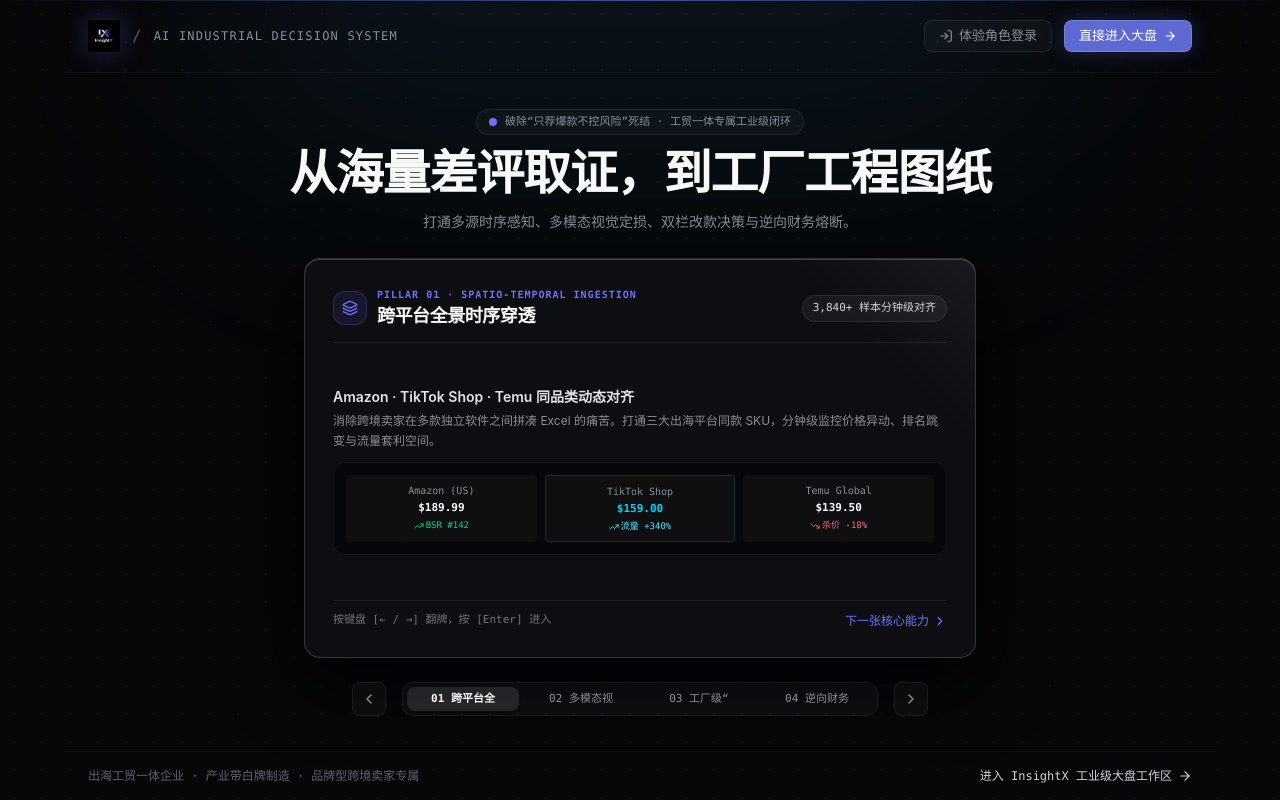
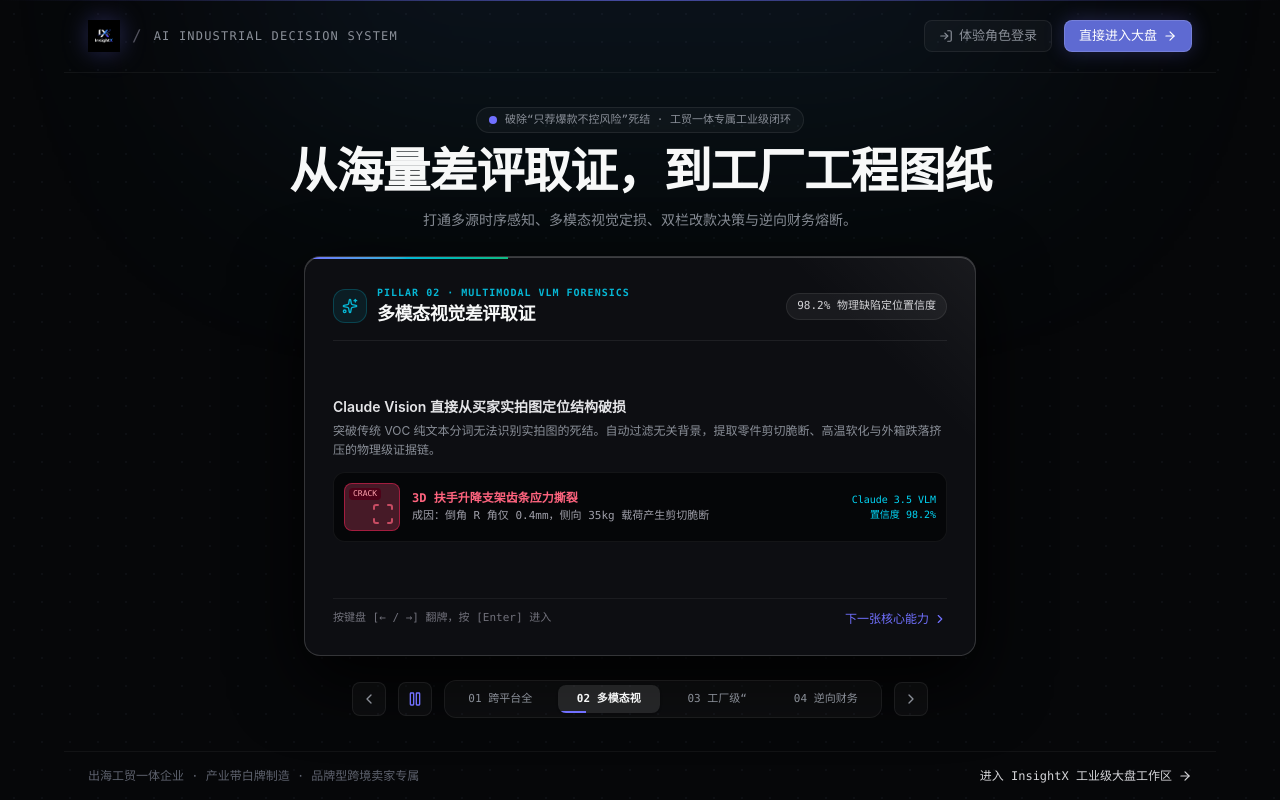
Before and after one commit to AlkaidSTART/ai-plus, a Vue app in the folder frontend/: page / in a window 1280 px wide. Built offline with nearby package versions, Linux system fonts and the light colour scheme.

Commit message:
feat: add smooth auto-play with live progress bar and hover pause to 3D intro showcase

```diff
--- a/frontend/src/components/IntroShowcase.vue
+++ b/frontend/src/components/IntroShowcase.vue
@@ -7,6 +7,8 @@
   ChevronRight,
   Layers,
   LogIn,
+  Pause,
+  Play,
   Scan,
   ShieldCheck,
   Sparkles,
@@ -24,6 +26,40 @@
 
 const activeIndex = ref(0);
 const heroCard = ref<HTMLElement | null>(null);
+
+const isAutoPlaying = ref(true);
+const isPausedByHover = ref(false);
+const progressPercent = ref(0);
+const AUTO_PLAY_INTERVAL = 3800; // ms per card
+let progressTimer: number | null = null;
+
+const startProgressTimer = () => {
+  stopProgressTimer();
+  progressPercent.value = 0;
+  const tickMs = 40;
+  progressTimer = window.setInterval(() => {
+    if (!isAutoPlaying.value || isPausedByHover.value) return;
+    progressPercent.value += (tickMs / AUTO_PLAY_INTERVAL) * 100;
+    if (progressPercent.value >= 100) {
+      progressPercent.value = 0;
+      handleNext();
+    }
+  }, tickMs);
+};
+
+const stopProgressTimer = () => {
+  if (progressTimer) {
+    clearInterval(progressTimer);
+    progressTimer = null;
+  }
+};
+
+const toggleAutoPlay = () => {
+  isAutoPlaying.value = !isAutoPlaying.value;
+  if (!isAutoPlaying.value) {
+    progressPercent.value = 0;
+  }
+};
 
 const features = [
   {
@@ -74,6 +110,7 @@
 const dealCardToFace = (_fromIndex: number, toIndex: number, direction: 'next' | 'prev') => {
   const card = heroCard.value;
   if (!card) return;
+  progressPercent.value = 0;
 
   // Outgoing animation: active card flips violently up and past the user's camera
   const flyTl = gsap.timeline();
@@ -173,6 +210,7 @@
 
 onMounted(async () => {
   window.addEventListener('keydown', handleKeydown);
+  startProgressTimer();
   await nextTick();
 
   mainTl = gsap.timeline();
@@ -225,6 +263,7 @@
 
 onBeforeUnmount(() => {
   window.removeEventListener('keydown', handleKeydown);
+  stopProgressTimer();
   if (mainTl) mainTl.kill();
 });
 </script>
@@ -304,8 +343,17 @@
         <!-- THE HERO ACTIVE CARD (Snaps directly in front of the viewer) -->
         <div
           ref="heroCard"
+          @mouseenter="isPausedByHover = true"
+          @mouseleave="isPausedByHover = false; handleMouseLeave()"
           class="relative w-full h-full rounded-2xl bg-[#0e0f13]/95 border border-[rgba(255,255,255,0.16)] shadow-[0_25px_70px_rgba(0,0,0,0.9),inset_0_1px_0_rgba(255,255,255,0.2)] p-6 sm:p-7 flex flex-col justify-between overflow-hidden backdrop-blur-2xl transition-shadow group cursor-grab active:cursor-grabbing"
         >
+          <!-- Top dynamic autoplay progress line -->
+          <div
+            v-if="isAutoPlaying"
+            class="absolute top-0 left-0 h-[2px] bg-gradient-to-r from-[#7170ff] via-[#06b6d4] to-[#10b981] transition-all duration-75 pointer-events-none"
+            :style="{ width: `${progressPercent}%` }"
+          />
+
           <!-- Specular corner highlight -->
           <div class="absolute top-0 right-0 w-48 h-48 bg-gradient-to-bl from-white/5 via-transparent to-transparent pointer-events-none" />
 
@@ -466,8 +514,8 @@
         </div>
       </div>
 
-      <!-- Deck Progress Scrubber -->
-      <div class="deck-controls flex items-center justify-center gap-4 mt-6 w-full max-w-xl">
+      <!-- Deck Progress Scrubber & Controls -->
+      <div class="deck-controls flex items-center justify-center gap-3 mt-6 w-full max-w-xl">
         <button
           @click="handlePrev"
           class="p-2 rounded-full ln-btn text-[#8a8f98] hover:text-[#f7f8f8]"
@@ -476,20 +524,35 @@
           <ChevronLeft class="w-4 h-4" />
         </button>
 
-        <!-- 4 Steps Interactive Tabs -->
+        <button
+          @click="toggleAutoPlay"
+          class="p-2 rounded-full ln-btn text-[#8a8f98] hover:text-[#f7f8f8]"
+          :title="isAutoPlaying ? '暂停自动播放' : '恢复自动播放'"
+        >
+          <Pause v-if="isAutoPlaying" class="w-4 h-4 text-[#7170ff]" />
+          <Play v-else class="w-4 h-4" />
+        </button>
+
+        <!-- 4 Steps Interactive Tabs with Live Progress Underline -->
         <div class="flex items-center gap-1.5 bg-[rgba(255,255,255,0.03)] p-1 rounded-xl border border-[rgba(255,255,255,0.06)] flex-1 justify-between">
           <button
             v-for="(f, i) in features"
             :key="f.id"
             @click="goTo(i)"
             :class="[
-              'flex-1 py-1 px-2 rounded-lg text-[11px] font-mono transition-all text-center truncate',
+              'relative flex-1 py-1.5 px-2 rounded-lg text-[11px] font-mono transition-all text-center truncate overflow-hidden',
               activeIndex === i
                 ? 'bg-[rgba(255,255,255,0.1)] text-[#f7f8f8] font-semibold shadow-sm'
                 : 'text-[#8a8f98] hover:text-zinc-300'
             ]"
           >
-            0{{ i + 1 }} {{ f.title.slice(0, 4) }}
+            <span>0{{ i + 1 }} {{ f.title.slice(0, 4) }}</span>
+            <!-- Filling progress bar for active card -->
+            <span
+              v-if="activeIndex === i && isAutoPlaying"
+              class="absolute bottom-0 left-0 h-0.5 bg-[#7170ff] transition-all"
+              :style="{ width: `${progressPercent}%` }"
+            />
           </button>
         </div>
 
```
